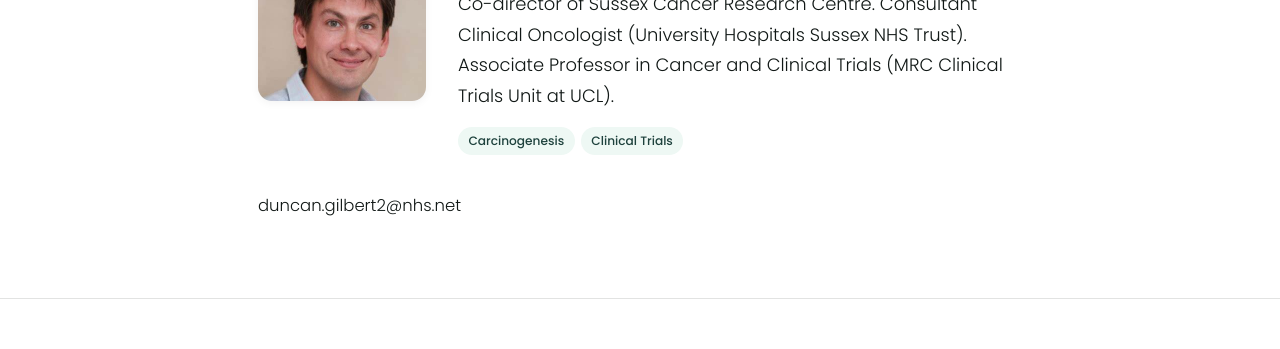
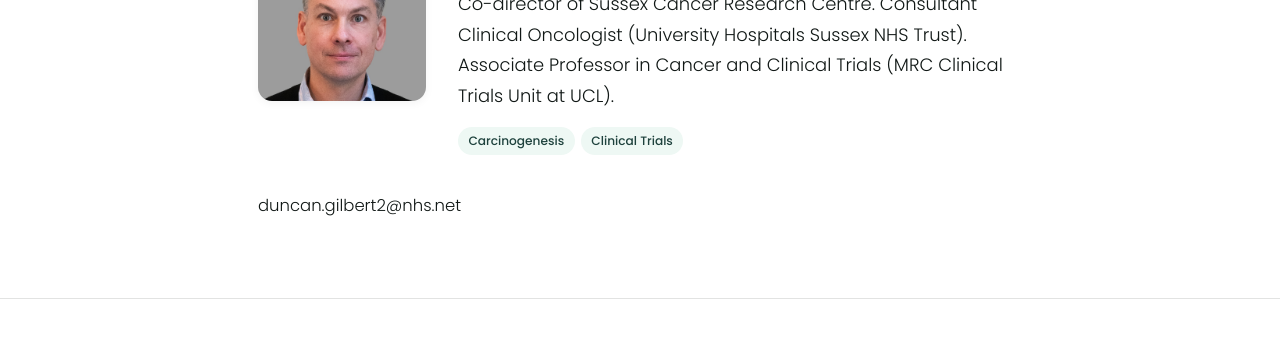
Before and after one commit to SiFTW/SCRC-website, an Astro site: page /directory/duncan-gilbert in a window 1280 px wide. Shown: the part 370-719 px from the top of the page. Built offline with nearby package versions, Linux system fonts and the light colour scheme; Astro itself is replaced by a stand-in of ours.

Commit message:
Update Duncan Gilbert's headshot photo

```diff
--- a/src/content/people/duncan-gilbert.md
+++ b/src/content/people/duncan-gilbert.md
@@ -3,7 +3,7 @@ name: "Duncan Gilbert"
 summary: "Co-director of Sussex Cancer Research Centre. Consultant Clinical Oncologist (University Hospitals Sussex NHS Trust). Associate Professor in Cancer and Clinical Trials (MRC Clinical Trials Unit at UCL)."
 managementGroup: true
 interests: ["Carcinogenesis", "Clinical Trials"]
-image: "/images/people/duncang-d20c1514.jpg"
+image: "/images/people/duncan-gilbert.png"
 ---
 
 <p>duncan.gilbert2@nhs.net</p>
```
Also changed, not shown: public/images/people/duncan-gilbert.png (added).
